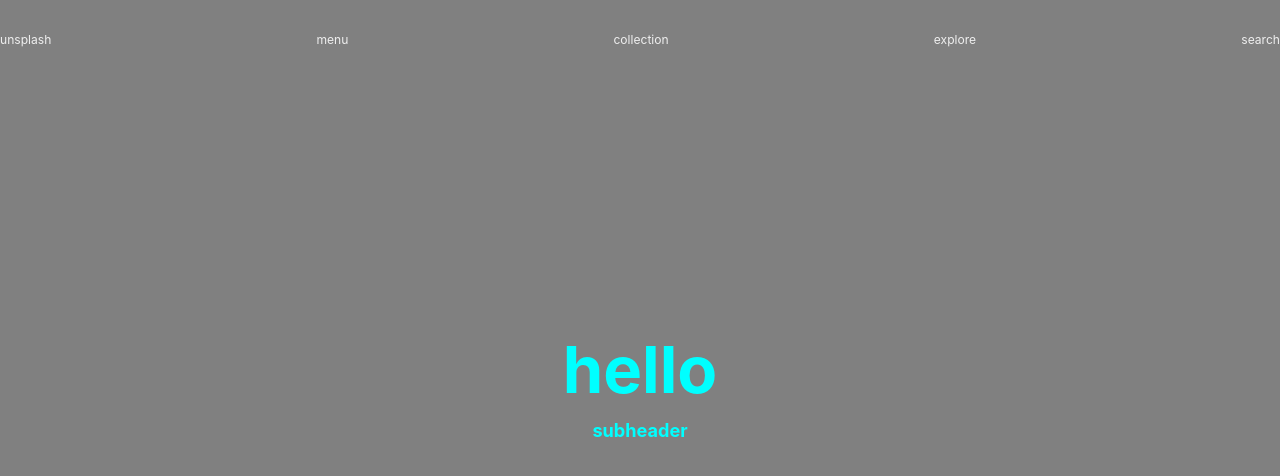
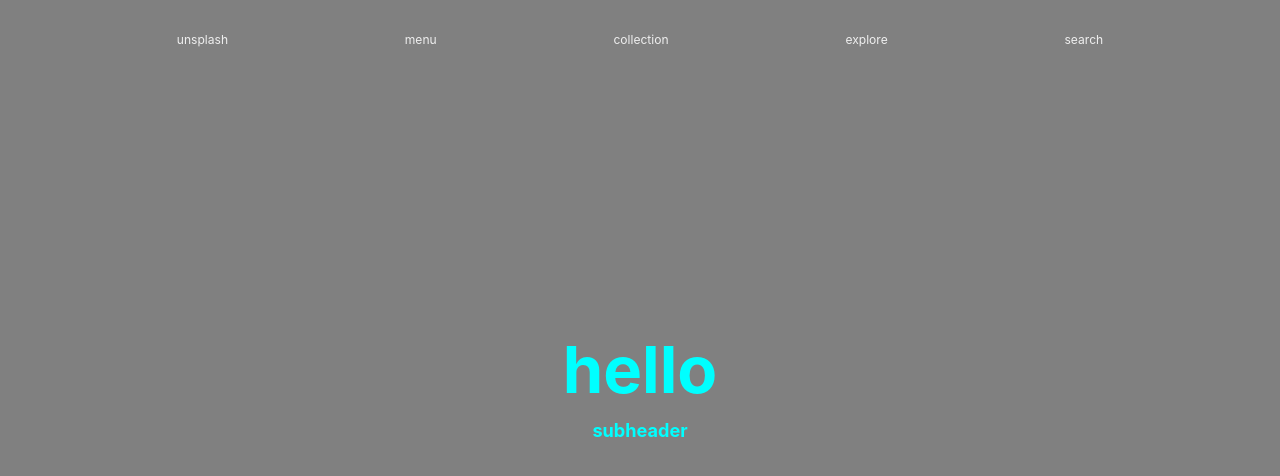
Before and after one commit to dadahaus/beautiful-web-1, a website built with Vite: page index.html in a window 1280 px wide. Built offline with nearby package versions, Linux system fonts and the light colour scheme; no server answers.

Commit message:
corrected nav

```diff
--- a/scss/globals/_sections.scss
+++ b/scss/globals/_sections.scss
@@ -3,6 +3,15 @@
   width: 100vw;
   margin: 0;
   position: relative;
+  scroll-behavior: smooth;
+  overflow-y: hidden; /* Hide vertical scrollbar */
+  overflow-x: hidden; /* Hide horizontal scrollbar */
+  -ms-overflow-style: none; /* Internet Explorer 10+ */
+
+  &::-webkit-scrollbar {
+    display: none; /* Safari and Chrome */
+  }
+  scrollbar-width: none;
   nav {
     position: absolute;
     width: 100%;
@@ -13,29 +22,30 @@
       display: flex;
       flex: 1;
       flex-flow: row wrap;
-      justify-content: space-between;
+      justify-content: space-evenly;
       align-items: center;
       z-index: 1000;
     }
   }
 
   .sections {
-
     display: flex;
     width: 100%;
     height: 100%;
     scroll-snap-type: both mandatory;
     overflow: scroll;
 
-
-
     section {
       //avoiding containing all sections in 100vw
+
       flex: none;
+
       scroll-snap-align: start;
       height: 100vh;
       width: 100vw;
+
       display: flex;
+
       flex-flow: column;
       justify-content: center;
       align-items: center;
```
Also changed, not shown: dist/style.css, scss/globals/whatevs.js (added), 1 other file.
